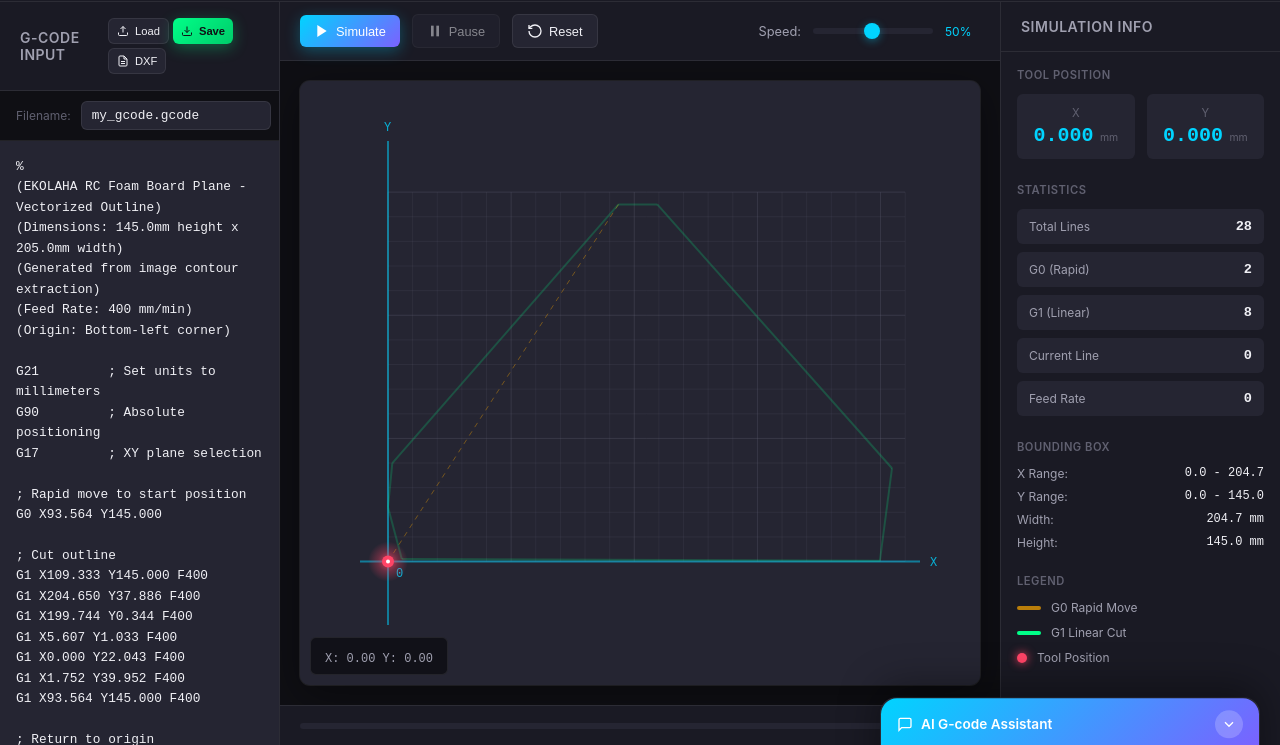
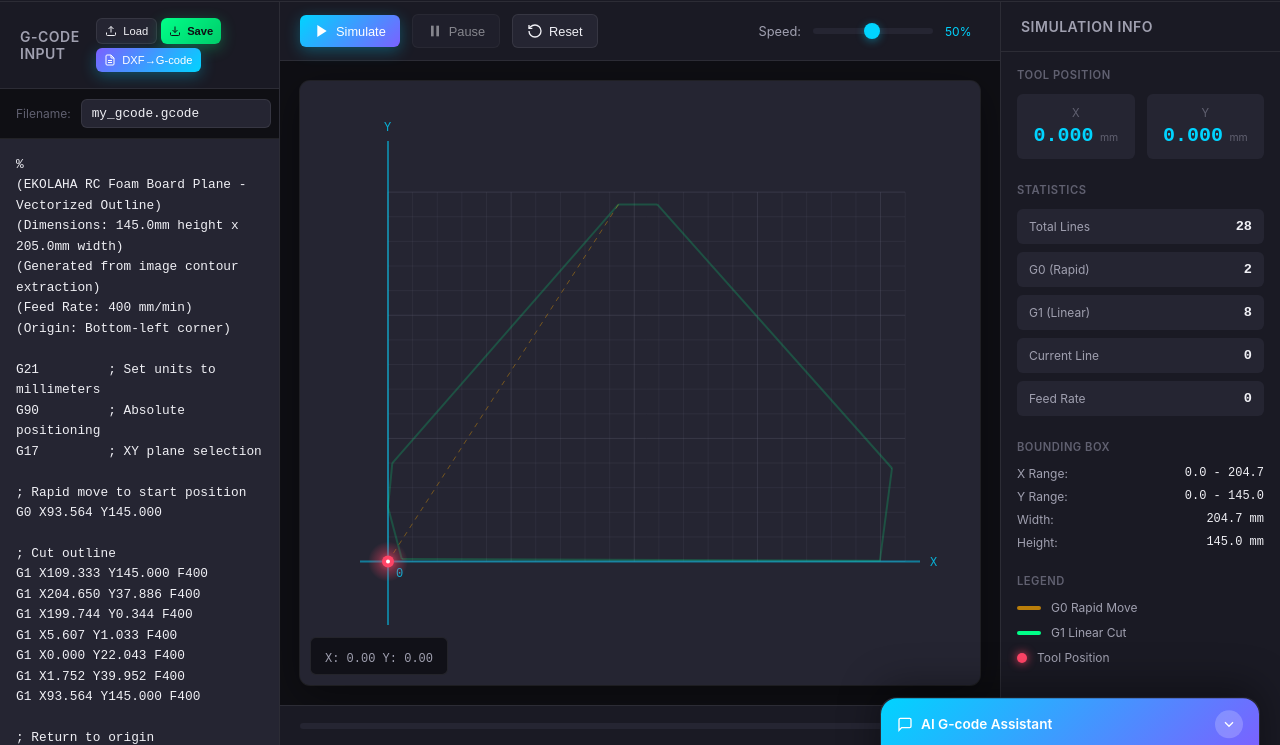
Before and after one commit to randunun-eng/gcode-simulator-for-CNC, a website: page index.html in a window 1280 px wide. Shown: the part 55-800 px from the top of the page. Drawn offline with Linux system fonts and the light colour scheme.

Commit message:
Enhanced DXF button visibility and implemented CAG model

```diff
--- a/index.html
+++ b/index.html
@@ -49,7 +49,8 @@
                             </svg>
                             Save
                         </button>
-                        <button class="btn btn-secondary" id="loadDxfBtn" title="Import DXF file">
+                        <button class="btn btn-primary" id="loadDxfBtn" title="Import DXF file and convert to G-code"
+                            style="background: linear-gradient(135deg, #7b61ff, #00d4ff);">
                             <svg width="16" height="16" viewBox="0 0 24 24" fill="none" stroke="currentColor"
                                 stroke-width="2">
                                 <path d="M14 2H6a2 2 0 0 0-2 2v16a2 2 0 0 0 2 2h12a2 2 0 0 0 2-2V8z" />
@@ -57,7 +58,7 @@
                                 <line x1="16" y1="13" x2="8" y2="13" />
                                 <line x1="16" y1="17" x2="8" y2="17" />
                             </svg>
-                            DXF
+                            DXF→G-code
                         </button>
                     </div>
                 </div>
```
